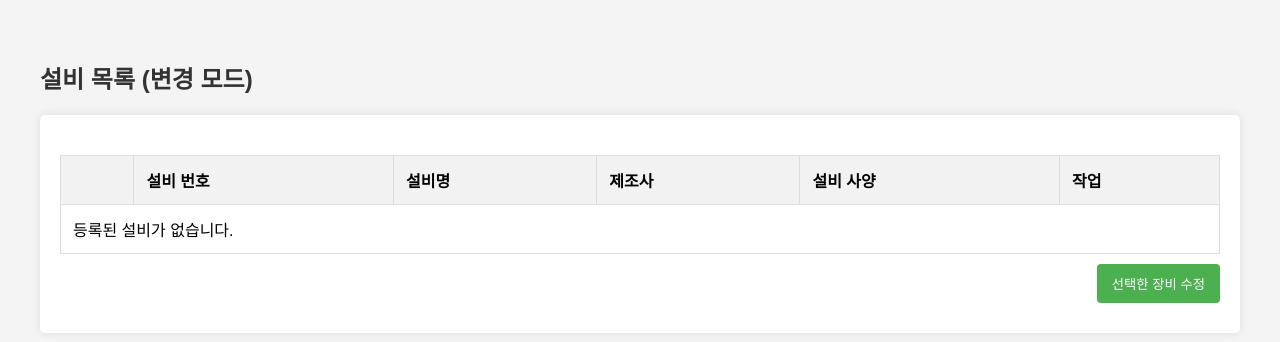
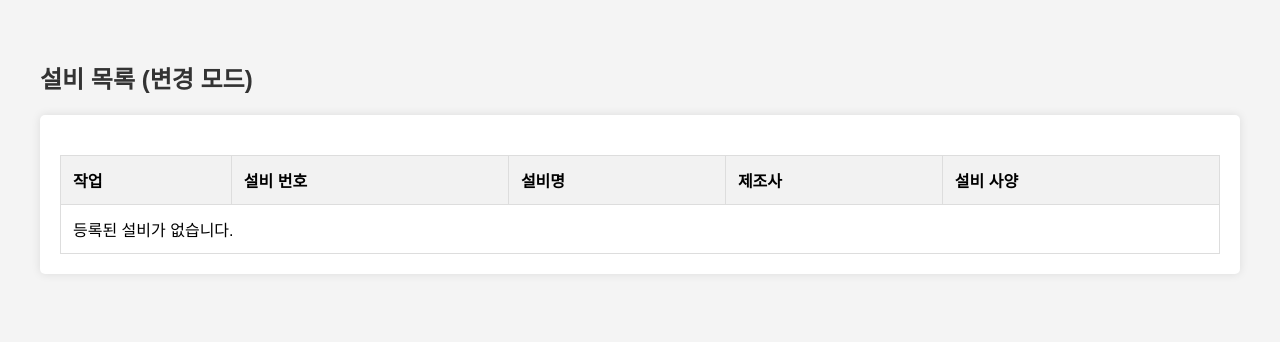
Before and after one commit to Ted19700128/midbizsolution, a Django app: page /equipment/edit/ in a window 1280 px wide. Shown: the part 81-423 px from the top of the page. Run offline with Django 5.2, Linux system fonts and the light colour scheme; data that the repository does not hold is empty.

Commit message:
update urls.py

```diff
--- a/myapp/templates/myapp/equipment_list_edit.html
+++ b/myapp/templates/myapp/equipment_list_edit.html
@@ -21,24 +21,23 @@
     <table>
         <thead>
             <tr>
-                <th></th> <!-- 라디오 버튼 열 -->
+                <th>작업</th> <!-- 수정 버튼 열 추가 -->
                 <th>설비 번호</th>
                 <th>설비명</th>
                 <th>제조사</th>
                 <th>설비 사양</th>
-                <th>작업</th> <!-- 수정 버튼 열 추가 -->
             </tr>
         </thead>
         <tbody>
             {% for equipment in equipments %}
             <tr>
-                <td><input type="radio" name="equipment_id" value="{{ equipment.id }}"></td>  <!-- 라디오 버튼으로 선택 -->
+                <td>
+                    <a href="{% url 'update_equipment' equipment.id %}" class="btn btn-primary">수정</a>  <!-- 직접 링크로 수정할 수 있도록 설정 -->
+                    <a href="{% url 'delete_equipment' equipment.id %}" class="btn btn-primary">삭제</a>  <!-- 직접 링크로 삭제할 수 있도록 설정 -->
                 <td>{{ equipment.equipment_number }}</td>
                 <td>{{ equipment.name }}</td>
                 <td>{{ equipment.manufacturer }}</td>
                 <td>{{ equipment.specs }}</td>
-                <td>
-                    <a href="{% url 'update_equipment' equipment.id %}" class="btn btn-primary">수정</a>  <!-- 직접 링크로 수정할 수 있도록 설정 -->
                 </td>
             </tr>
             {% empty %}
@@ -48,11 +47,6 @@
             {% endfor %}
         </tbody>
     </table>
-    <div style="text-align: right; margin-top: 10px;">
-        <!-- 폼 제출 버튼: 선택된 장비를 수정하는 버튼 -->
-        <button type="submit" formaction="{% url 'update_equipment' 0 %}">선택한 장비 수정</button>
-        <!-- 이 버튼은 장비를 선택한 후 수정이 가능하도록 설정 -->
-    </div>
 </form>
 
 <!-- 모달 창 추가 -->
--- a/myapp/urls.py
+++ b/myapp/urls.py
@@ -7,7 +7,7 @@ urlpatterns = [
     path('', views.landing_page, name='landing_page'),
     path('equipment/', views.equipment_list, name='equipment_list'),
     path('equipment/edit/', views.equipment_list_edit_mode, name='equipment_list_edit_mode'),
-    path('equipment/update/', views.update_equipment, name='update_equipment'),
+    path('equipment/update/<int:equipment_id>/', views.update_equipment, name='update_equipment'),
     path('equipment/delete/', views.delete_equipment, name='delete_equipment'),
     path('equipment/menu/', views.equipment_menu, name='equipment_menu'),
     path('equipment/create/', views.create_equipment, name='create_equipment'),
```
